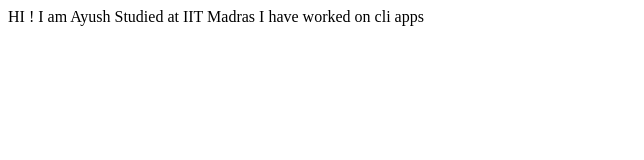
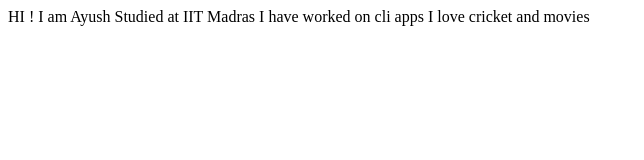
Before and after one commit to ayushk1234/ayushkhandelwal.com, a plain HTML site: page index.html in a window 1280 px wide. Shown: the whole page, without its empty margins (0-644 px from the left). Drawn offline with Linux system fonts and the light colour scheme.

Commit message:
Update index.html
update-interest added

```diff
--- a/index.html
+++ b/index.html
@@ -11,5 +11,6 @@
     Studied at IIT Madras
 
     I have worked on cli apps
+    I love cricket and movies
 </body>
 </html>
```
